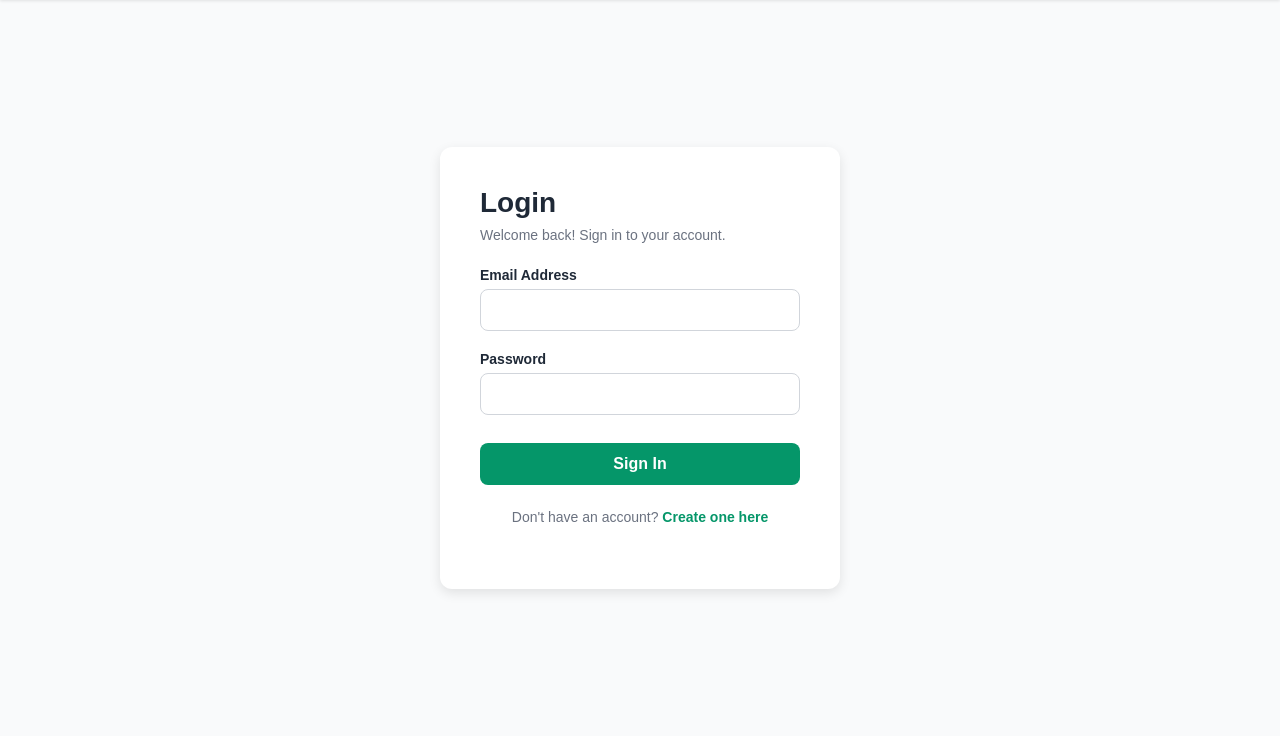
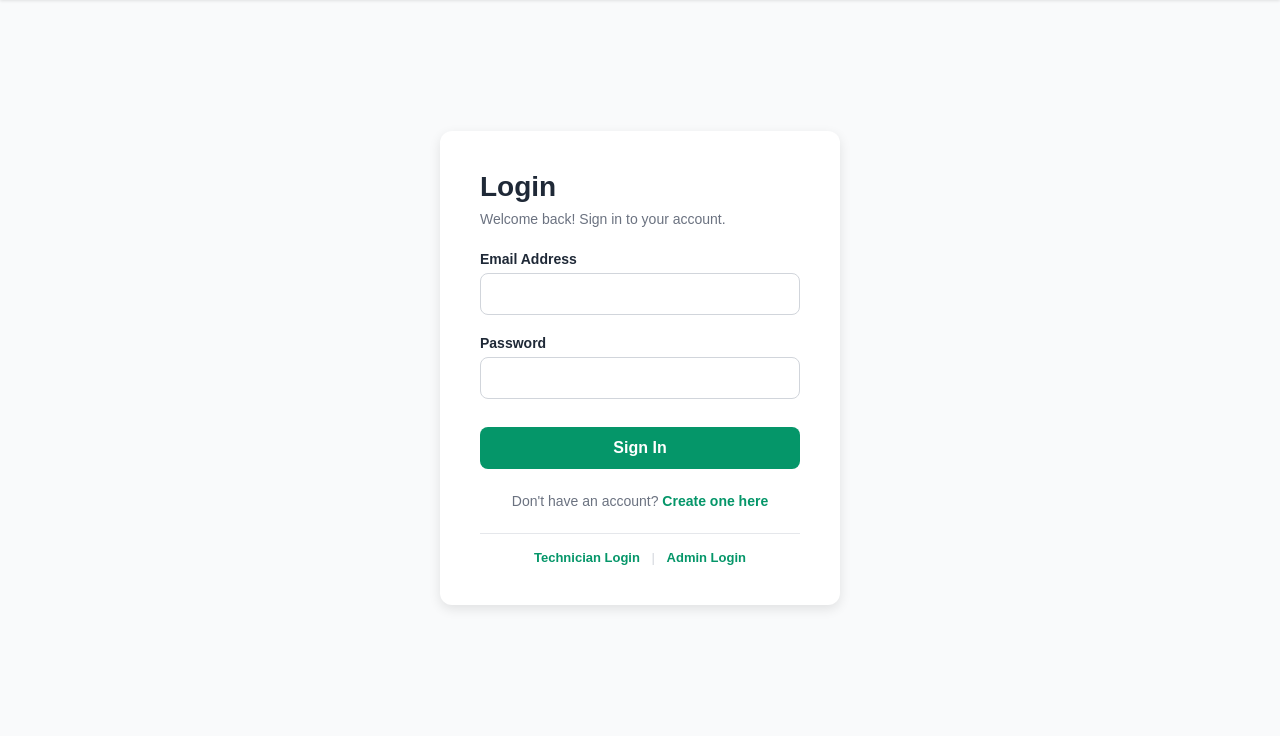
Before and after one commit to tw-santhush/group-09-FixMate-, a PHP site: page /pages/login.php in a window 1280 px wide. Shown: the part 65-801 px from the top of the page. Run offline with PHP 8.4, Linux system fonts and the light colour scheme; the visitor is signed in with stand-in values (Sample User, id 1).

Commit message:
Fix login error

```diff
--- a/css/style.css
+++ b/css/style.css
@@ -1648,3 +1648,27 @@ a.login-btn:active {
         padding: 6px 4px;
     }
 }
+
+/* Role login links on login page */
+.auth-roles {
+    text-align: center;
+    margin-top: 16px;
+    padding-top: 16px;
+    border-top: 1px solid #e5e7eb;
+    font-size: 13px;
+}
+
+.auth-roles a {
+    color: #059669;
+    text-decoration: none;
+    font-weight: 600;
+    margin: 0 8px;
+}
+
+.auth-roles a:hover {
+    text-decoration: underline;
+}
+
+.auth-roles span {
+    color: #d1d5db;
+}
--- a/includes/header.php
+++ b/includes/header.php
@@ -18,18 +18,26 @@
         <nav class="nav-tabs">
             <a href="home.php" class="nav-link">Home</a>
             <a href="find.php" class="nav-link">Find a Service Pro</a>
+
+            <?php if (isset($_SESSION['tech_id'])): ?>
                 <a href="dashboard.php" class="nav-link">Technician Dashboard</a>
+            <?php endif; ?>
+
+            <?php if (isset($_SESSION['admin_id'])): ?>
                 <a href="admin_panel.php" class="nav-link">Admin Panel</a>
+            <?php endif; ?>
         </nav>
 
         <?php
         // Check what user is logged in
         if (isset($_SESSION['user_id'])) {
             // Normal user logged in
-    echo '<a href="user_profile.php" class="login-btn">' . htmlspecialchars($_SESSION['user_name']) . '</a>';
+            echo '<a href="user_profile.php" class="login-btn">' .
+                 htmlspecialchars($_SESSION['user_name']) . '</a>';
         } else if (isset($_SESSION['tech_id'])) {
             // Technician logged in
-    echo '<a href="dashboard.php" class="login-btn">' . htmlspecialchars($_SESSION['tech_name']) . '</a>';
+            echo '<a href="dashboard.php" class="login-btn">' .
+                 htmlspecialchars($_SESSION['tech_name']) . '</a>';
         } else if (isset($_SESSION['admin_id'])) {
             // Admin logged in
             echo '<a href="admin_panel.php" class="login-btn">Admin Panel</a>';
--- a/pages/login.php
+++ b/pages/login.php
@@ -1,12 +1,11 @@
 <?php
-
 /** @var mysqli $conn */
 
 include '../includes/config.php';
-include '../includes/header.php';
 
 $error = '';
 
+// Handle form submission BEFORE any HTML output
 if ($_SERVER['REQUEST_METHOD'] == 'POST' && isset($_POST['login'])) {
     $email = mysqli_real_escape_string($conn, $_POST['email']);
     $password = $_POST['password'];
@@ -17,7 +16,7 @@ if ($_SERVER['REQUEST_METHOD'] == 'POST' && isset($_POST['login'])) {
         $user = mysqli_fetch_assoc($result);
 
         if ($user && password_verify($password, $user['password'])) {
-            $_SESSION['user_id'] = $user['id'];
+            $_SESSION['user_id']   = $user['id'];
             $_SESSION['user_name'] = $user['name'];
             $_SESSION['user_type'] = 'normal';
             header('Location: home.php');
@@ -29,6 +28,9 @@ if ($_SERVER['REQUEST_METHOD'] == 'POST' && isset($_POST['login'])) {
         $error = 'Please fill all fields.';
     }
 }
+
+// Now include header (HTML output starts here)
+include '../includes/header.php';
 ?>
 
 <!-- Normal User Login Section -->
@@ -47,18 +49,23 @@ if ($_SERVER['REQUEST_METHOD'] == 'POST' && isset($_POST['login'])) {
                     <label for="email">Email Address</label>
                     <input type="email" id="email" name="email" required>
                 </div>
-
                 <div class="form-group">
                     <label for="password">Password</label>
                     <input type="password" id="password" name="password" required>
                 </div>
-
                 <button type="submit" name="login" class="auth-button">Sign In</button>
             </form>
 
             <p class="auth-footer">
                 Don't have an account? <a href="register.php">Create one here</a>
             </p>
+
+            <div class="auth-roles">
+                <a href="login_technician.php">Technician Login</a>
+                <span>|</span>
+                <a href="login_admin.php">Admin Login</a>
+            </div>
+
         </div>
     </div>
 </section>
```
Also changed, not shown: pages/admin_panel.php (+14 -17 lines), pages/login_admin.php (+9 -8 lines). Lines whose indentation alone changed are shown as unchanged.
